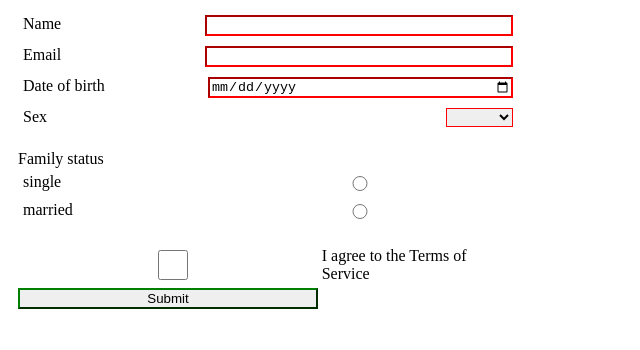
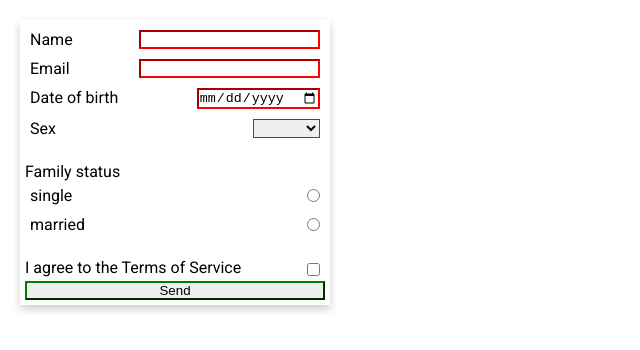
Before and after one commit to KovbenyaAlexander/rs-react-2021, a React app: page / in a window 1280 px wide. Shown: the top 350 px of the page, without its empty margins (0-640 px from the left). Built offline with nearby package versions, Linux system fonts and the light colour scheme.

Commit message:
add simple styles

```diff
--- a/src/Components/Cards/Card.js
+++ b/src/Components/Cards/Card.js
@@ -1,14 +1,38 @@
 import React from 'react';
 import PropTypes from 'prop-types';
+import css from './Card.module.css';
 
 const Card = ({ card }) => (
-  <div>
-    <p>{card.name}</p>
-    <p>{card.date}</p>
-    <p>{card.sex}</p>
-    <p>{card.family}</p>
-    <p>{card.email}</p>
-    <hr />
+  <div className={css.cardContainer}>
+    <p>
+      <b>Name:</b>
+      {' '}
+      {card.name}
+    </p>
+
+    <p>
+      <b>Email:</b>
+      {' '}
+      {card.email}
+    </p>
+
+    <p>
+      <b>Date of birth:</b>
+      {' '}
+      {card.date}
+    </p>
+
+    <p>
+      <b>Sex:</b>
+      {' '}
+      {card.sex}
+    </p>
+
+    <p>
+      <b>Family status:</b>
+      {' '}
+      {card.family}
+    </p>
   </div>
 );
 
--- /dev/null
+++ b/src/Components/Cards/Card.module.css
@@ -0,0 +1,9 @@
+.cardContainer{
+  padding: 5px;
+  box-shadow: 0 4px 8px 0 rgba(0,0,0,0.2);
+  transition: 0.3s;
+}
+
+.cardContainer:hover {
+  box-shadow: 0 15px 25px 0 rgba(0,0,0,0.2);
+}
--- a/src/Components/Cards/Cards.js
+++ b/src/Components/Cards/Cards.js
@@ -1,12 +1,13 @@
 import React from 'react';
 import PropTypes from 'prop-types';
 import Card from './Card';
+import css from './Cards.module.css';
 
 const Cards = ({ cards }) => {
   const data = cards.map((card, i) => (
     <Card key={`${card.name + i}`} card={card} />
   ));
-  return <div>{data}</div>;
+  return <div className={css.cardsContainer}>{data}</div>;
 };
 
 export default Cards;
--- /dev/null
+++ b/src/Components/Cards/Cards.module.css
@@ -0,0 +1,6 @@
+.cardsContainer{
+  display: grid;
+  grid-template-columns: 1fr 1fr 1fr;
+  gap: 15px;
+  margin: 20px;
+}
--- a/src/Components/Form.js/Form.js
+++ b/src/Components/Form.js/Form.js
@@ -26,6 +26,7 @@ const Form = ({ addCard }) => {
           isAgree: e.target.checked,
         };
       });
+      return;
     }
 
     if (typeOfInput === 'single' || typeOfInput === 'married') {
@@ -36,6 +37,7 @@ const Form = ({ addCard }) => {
           family: typeOfInput,
         };
       });
+      return;
     }
 
     setState((prevState) => {
@@ -54,14 +56,13 @@ const Form = ({ addCard }) => {
   };
 
   return (
+    <>
       <form className={css.form} onSubmit={onSubmitHandler}>
         <label htmlFor="name">
           Name
           <input
             value={state.name}
-          onChange={(e) => {
-            onChangeHandler(e);
-          }}
+            onChange={(e) => onChangeHandler(e)}
             type="text"
             id="name"
             name="name"
@@ -76,9 +77,7 @@ const Form = ({ addCard }) => {
             value={state.email}
             name="email"
             required
-          onChange={(e) => {
-            onChangeHandler(e);
-          }}
+            onChange={(e) => onChangeHandler(e)}
           />
         </label>
         <label htmlFor="date">
@@ -102,9 +101,7 @@ const Form = ({ addCard }) => {
             name="sex"
             value={state.sex}
             required
-          onChange={(e) => {
-            onChangeHandler(e);
-          }}
+            onChange={(e) => onChangeHandler(e)}
           >
             <option value=""> </option>
             <option value="Male">Male</option>
@@ -122,9 +119,7 @@ const Form = ({ addCard }) => {
             id="single"
             name="familyStatus"
             required
-          onChange={(e) => {
-            onChangeHandler(e);
-          }}
+            onChange={(e) => onChangeHandler(e)}
           />
         </label>
         <label htmlFor="married">
@@ -139,6 +134,8 @@ const Form = ({ addCard }) => {
           />
         </label>
         <br />
+        <div className={css.agreement}>
+          <span>I agree to the Terms of Service</span>
           <label htmlFor="agreement">
             <input
               id="agreement"
@@ -148,10 +145,11 @@ const Form = ({ addCard }) => {
               onChange={(e) => onChangeHandler(e)}
               required
             />
-        I agree to the Terms of Service
           </label>
-      <input type="submit" />
+        </div>
+        <input type="submit" value="Send" />
       </form>
+    </>
   );
 };
 
--- a/src/Components/Form.js/Form.module.css
+++ b/src/Components/Form.js/Form.module.css
@@ -1,12 +1,15 @@
 .form{
   display: flex;
   flex-direction: column;
-  width: 500px;
-  margin: 10px;
+  width: 300px;
+  margin: 20px;
+  box-shadow: 0 4px 8px 0 rgba(0,0,0,0.2);
+  padding: 5px;
+  transition: 0.3s;
 }
 
-input{
-  width: 300px;
+.form:hover {
+  box-shadow: 0 15px 25px 0 rgba(0,0,0,0.2);
 }
 
 input:invalid, select:invalid {
@@ -17,6 +20,11 @@ input:valid, select:valid {
   border-color: green;
 }
 
+.agreement{
+  display: flex;
+  justify-content: space-between;
+}
+
 
 label{
   display: flex;
--- /dev/null
+++ b/src/index.css
@@ -0,0 +1,8 @@
+*{
+  margin: 0px;
+  padding: 0px;
+}
+
+#root{
+  font-family: 'Roboto', sans-serif;
+}
--- a/src/index.html
+++ b/src/index.html
@@ -5,7 +5,10 @@
   <meta charset="UTF-8">
   <meta http-equiv="X-UA-Compatible" content="IE=edge">
   <meta name="viewport" content="width=device-width, initial-scale=1.0">
-  <title>Document</title>
+  <title>React Forms</title>
+  <link rel="preconnect" href="https://fonts.googleapis.com">
+  <link rel="preconnect" href="https://fonts.gstatic.com" crossorigin>
+  <link href="https://fonts.googleapis.com/css2?family=Roboto&display=swap" rel="stylesheet">
 </head>
 
 <body>
--- a/src/index.js
+++ b/src/index.js
@@ -1,8 +1,6 @@
-import './index.less';
+import './index.css';
 import React from 'react';
 import { render } from 'react-dom';
 import App from './App.js';
 
-console.log('sdfsd');
-
 render(<App />, document.getElementById('root'));
--- a/src/index.less
+++ /dev/null
@@ -1,3 +0,0 @@
-h1{
-  color: green
-}
```
Lines whose indentation alone changed are shown as unchanged.
